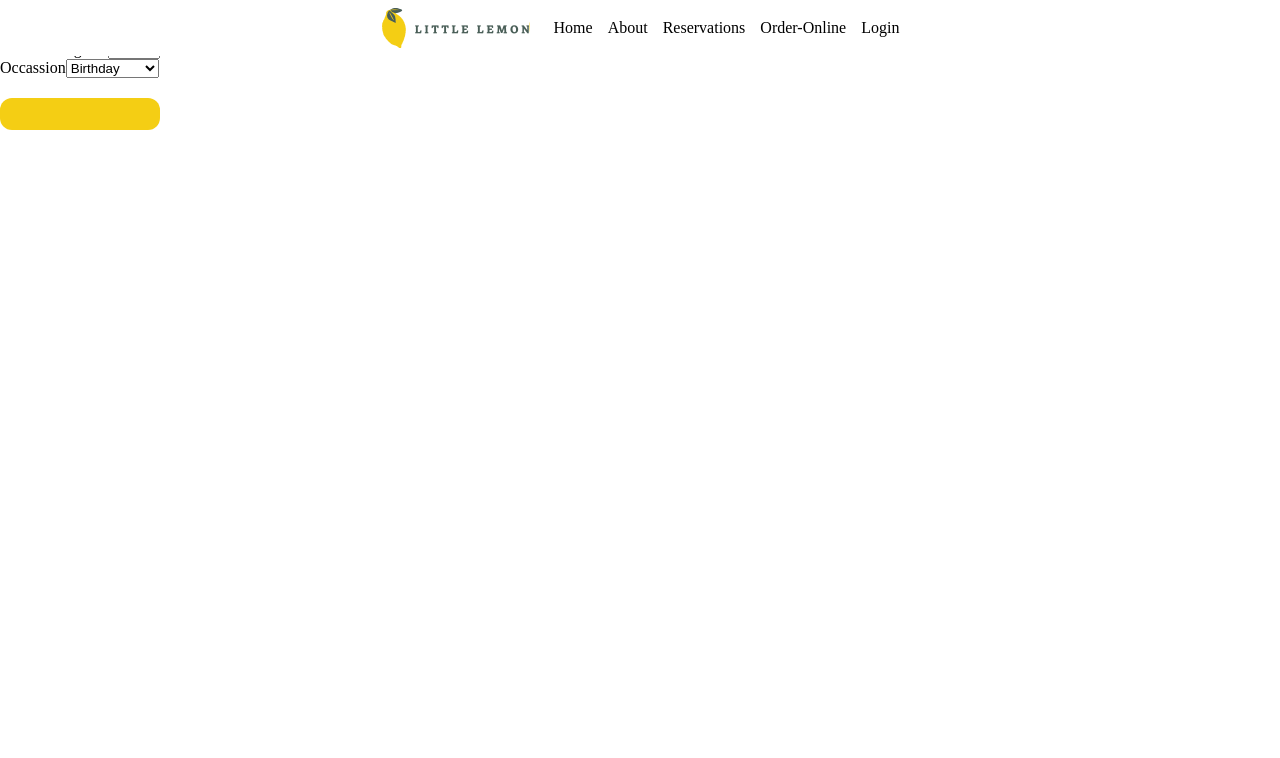
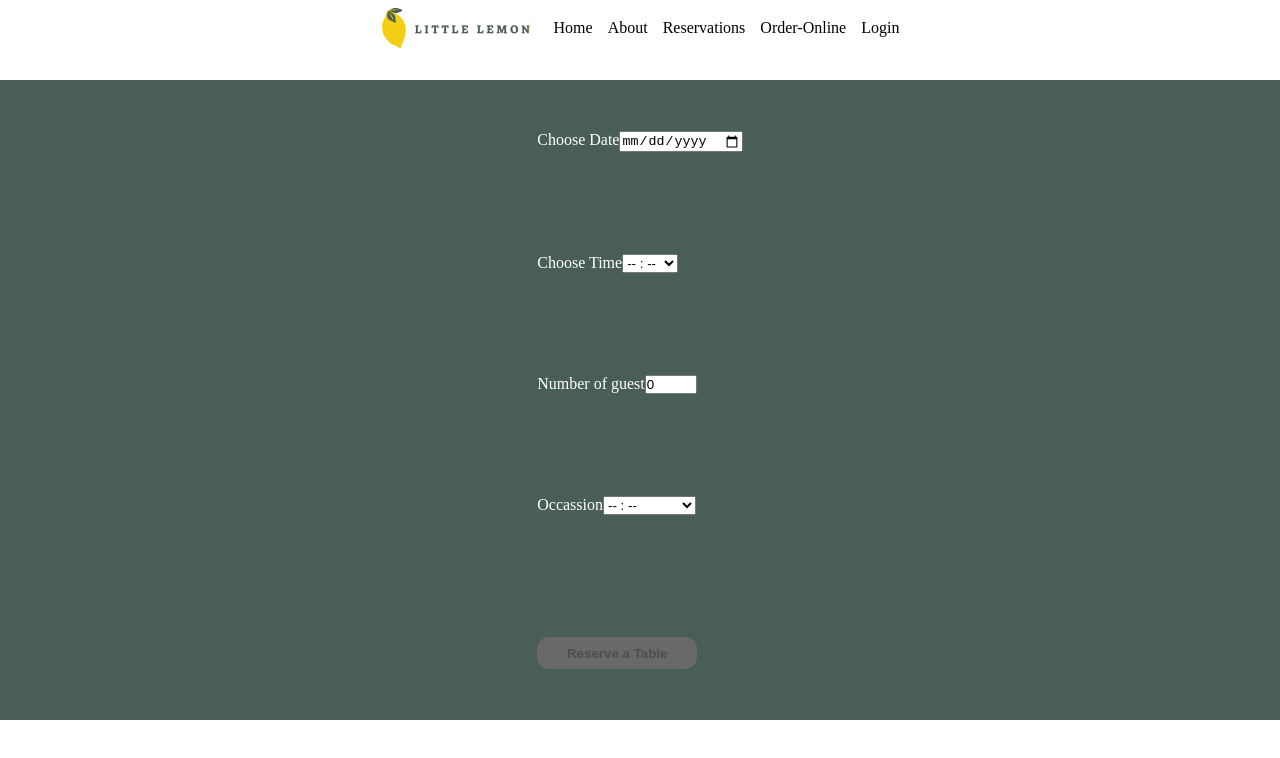
Before and after one commit to LinaBorah/Coursera-Project-Little-Lemon-Website, a React (Create React App) app: page /reservations in a window 1280 px wide. Shown: the top 758 px of the page. Built offline with nearby package versions, Linux system fonts and the light colour scheme.

Commit message:
Created the Booking form copmonent added functionality in it.

```diff
--- a/src/App.css
+++ b/src/App.css
@@ -8,11 +8,18 @@ button:hover{
   cursor: pointer;
   transition: background 0.1s linear;
 }
+ button[type="submit"]:disabled{
+  background-color: dimgray;
+  cursor:default;
+  border-color: black;
+  border-width: 2px;
+ }
 
 header{
+  display:flex;
   position: fixed;
   background-color: white;
-  overflow: hidden;
+  /* overflow: hidden; */
 }
 
 ul.navbar-list{
@@ -214,3 +221,12 @@ footer{
   grid-template-columns: repeat(3, 200px);
   gap:6%
 }
+form{
+  display:grid;
+  grid-template-rows: auto auto auto auto;
+  background-color: #495E57;
+  color:white;
+  align-items: center;
+  justify-content: center;
+  margin-top: 80px;
+}
--- /dev/null
+++ b/src/components/AddDetailsForm.js
@@ -0,0 +1,3 @@
+export default function AddDetailsForm(){
+
+}
--- a/src/components/BookingForm.js
+++ b/src/components/BookingForm.js
@@ -1,33 +1,68 @@
-
-export default function BookingForm(props) {
-
-
-
+//import { useState } from "react";
+export default function BookingForm({
+    date,
+    checkDate,
+    validateDate,
+    dateError,
+    avalaibleTimes,
+    Time,
+    updateTimes,
+    numberOfGuest,
+    updateGuest,
+    selectRef,
+    handleSubmit
+}) {
+    // const[disable, setDisable] = useState("true");
+    var disable = true;
     return (
         <>
-            <form onSubmit={props.handleSubmit}>
+            <form onSubmit={handleSubmit}>
                 <div>
                     <label htmlFor="date">Choose Date</label>
                     <input
+                        required
                         type="date"
                         id="date"
                         name="booking-date"
-                        value={props.date}
-                        onChange={(e) => props.setDate(e.target.value)} />
+                        min={new Date().toISOString().slice(0,10)}
+                        value={date}
+                        //onFocus={resetField}
+                        onChange={checkDate}
+                        onBlur={validateDate}/>
+                        {
+                            dateError && (<p className="Error">Invalid Date, please choose a date after today!</p>)
+
+                        }
+                        {
+                            console.log(dateError)
+                        }
                 </div>
                 <div>
                     <label htmlFor="time">Choose Time</label>
 
-                    <select id="time "
+                    <select
+                    disabled = {dateError}
+                        id="time "
                         name="booking-time"
-                        value={props.avalaibleTimes}
-                        onChange={(e) => props.setAvailableTimes(e.target.value)}>
-                        <option>17:00</option>
-                        <option>18:00</option>
-                        <option>19:00</option>
-                        <option>20:00</option>
-                        <option>21:00</option>
-                        <option>22:00</option>
+                        value={Time}
+                        onChange={updateTimes}
+                        required
+                        >
+                            <option
+                                disabled
+                                value="">
+                                -- : --
+                            </option>
+                        {
+                            avalaibleTimes.map((time,index)=>(
+                                <option
+                                    key={index}
+                                    value={time}>
+                                        {time}
+                                </option>
+                            ))
+                        }
+
                     </select>
                 </div>
                 <div>
@@ -39,22 +74,61 @@ export default function BookingForm(props) {
                         placeholder="1"
                         min={1}
                         max={10}
-                        value={props.numberOfGuest}
-                        onChange={(e) => props.setNumberOfGuest(e.target.value)}
-
+                        value={numberOfGuest}
+                        onChange={updateGuest}
+                        disabled={dateError}
+                        required
                     />
                 </div>
                 <div>
                     <label htmlFor="occasion">Occassion
-                        <select id="occasion" name="occasion">
-                            <option>Birthday</option>
-                            <option>Anniversary</option>
-                            <option>Others</option>
+                        <select id="occasion" name="occasion" defaultValue=""  ref = {selectRef} disabled={dateError} >
+                            { <option
+                                disabled
+                                value="">
+                                -- : --
+                            </option> }
+                            <option value="Birthday">Birthday</option>
+                            <option value="Anniversary">Anniversary</option>
+                            <option value="Other">Other..</option>
                         </select>
                     </label>
                 </div>
-                <button type="submit" value="Make your reservation" ></button>
+                {
+                    date.length > 0 && Time.length>0 && numberOfGuest > 0 ? disable=false : disable
+                }
+                <button
+                type="submit"
+                value="Make your reservation"
+                disabled={disable || dateError}
+                >Reserve a Table</button>
             </form>
         </>
     );
 }
+
+
+// This block is for testing purpose
+//export default function BookingForm({
+//     chooseDate,
+//     checkDate}
+//     ){
+
+//     return(
+//         <>
+//             <form>
+//             <label htmlFor="date">Date</label>
+//           <input
+//             required
+//             id="date"
+//             name="date"
+//             type="date"
+//             min={new Date().toISOString().slice(0, 10)}
+//             value={chooseDate}
+//             onChange={checkDate}
+//           />
+//           {console.log(`date value is ${chooseDate}`)}
+//             </form>
+//         </>
+//     )
+// }
--- a/src/components/BookingPage.js
+++ b/src/components/BookingPage.js
@@ -1,9 +1,8 @@
 import BookingForm from "./BookingForm"
-import { useState } from "react";
+import { useState, useRef } from "react";
+
 export default function BookingPage(){
-    const [date, setDate] = useState("");
-    const [numberOfGuest, setNumberOfGuest] = useState(0);
-    const [avalaibleTimes, setAvailableTimes] = useState([
+    const avalaibleTimes = [
         '17:00',
         '18:00',
         '19:00',
@@ -11,25 +10,76 @@ export default function BookingPage(){
         '21:00',
         '22:00',
     ]
-    )
-    const updateTimes =(e)=>{
-        //filter out the array excluding the selected time
-        avalaibleTimes = avalaibleTimes.filter()
+    const [date, setDate] = useState("");
+    const [dateError, setDateError] = useState(false);
+    const [numberOfGuest, setNumberOfGuest] = useState(0);
+    const [Time, setTime] = useState("")
+    const selectRef = useRef(null);
+
+    const checkDate=(e)=>{
+
+        setDate(e.target.value);
+        setDateError(false);
+    }
+    const validateDate=()=>{
+
+        if(new Date(date)< new Date() || !new Date(date)){
+            setDateError(true);
+         }
+    }
+
+    const updateTime =(e)=>{
+        setTime(e.target.value);
+
+    }
+    const isSelected =(avalaibleTimes)=>{
+        return avalaibleTimes !== Time;
+    }
+    const filteredTime = ()=>{
+        const changedTimings = avalaibleTimes.filter(isSelected);
+        return changedTimings;
+    }
+    const updateGuest = (e)=>{
+        setNumberOfGuest(e.target.value);
     }
     const handleSubmit = (e) => {
         e.preventDefault();
+        filteredTime();
         setDate("");
+        setTime("");
+        setNumberOfGuest(0);
+        selectRef.current.value = "";
 
     }
     return(
         <>
             <BookingForm
             date={date}
+            checkDate={checkDate}
+            validateDate={validateDate}
+            dateError={dateError}
+            avalaibleTimes={avalaibleTimes}
+            Time = {Time}
+            updateTimes={updateTime}
             numberOfGuest={numberOfGuest}
-            avalaibleTimes={avalaibleTimes}
+            updateGuest = {updateGuest}
+            selectRef = {selectRef}
             handleSubmit={handleSubmit}
-            updateTimes={updateTimes}
             />
         </>
     )
 }
+
+// import { useState } from "react";
+// export default function BookingPage(){
+//     const[chooseDate, setChooseDate]=useState("");
+//     const checkDate = (e)=>{
+//         setChooseDate(e.target.value);
+//     }
+//     return(
+//         <BookingForm
+//         chooseDate={chooseDate}
+//         checkDate={checkDate}
+//         />
+//     )
+// }
--- a/src/components/Home.js
+++ b/src/components/Home.js
@@ -4,6 +4,7 @@ import dish2 from '../assets/greek salad.jpg'
 import dish3 from '../assets/lemon dessert.jpg'
 import Card from './Card';
 import ReviewCard from './ReviewCard';
+import { Link } from 'react-router-dom';
 
 function Home() {
     const description1 = `Pariatur nisi et esse reprehenderit
@@ -24,7 +25,7 @@ function Home() {
                         do proident id aliqua fugiat nostrud labore.
                         Occaecat consequat occaecat excepteur enim adipisicing.
                     </p>
-                    <button>Reserve a table</button>
+                    <Link to="/reservations"><button id='reserve'>Reserve a table</button></Link>
                 </div>
                 <div className='Hero-image'>
                     <img src={dish} alt='Main Dish' width={"350px"} height={'470px'}></img>
--- a/src/components/Main.js
+++ b/src/components/Main.js
@@ -3,7 +3,6 @@ import Home from './Home';
 import BookingPage from './BookingPage';
 import About from './About';
 import { Route, Routes } from 'react-router-dom';
-
 function Main() {
     return (
         <main>
@@ -11,7 +10,9 @@ function Main() {
                 <Route path="/" element={<Home />} />
                 <Route path="/about" element={<About />} />
                 <Route path="/reservations" element={<BookingPage />} />
-      </Routes>
+                <Route path="/reservations" element={<button id='reserve'/>} />
+
+            </Routes>
         </main>
     );
 }
```
Also changed, not shown: 1 other file (tests, documents, lock files or other folders).
